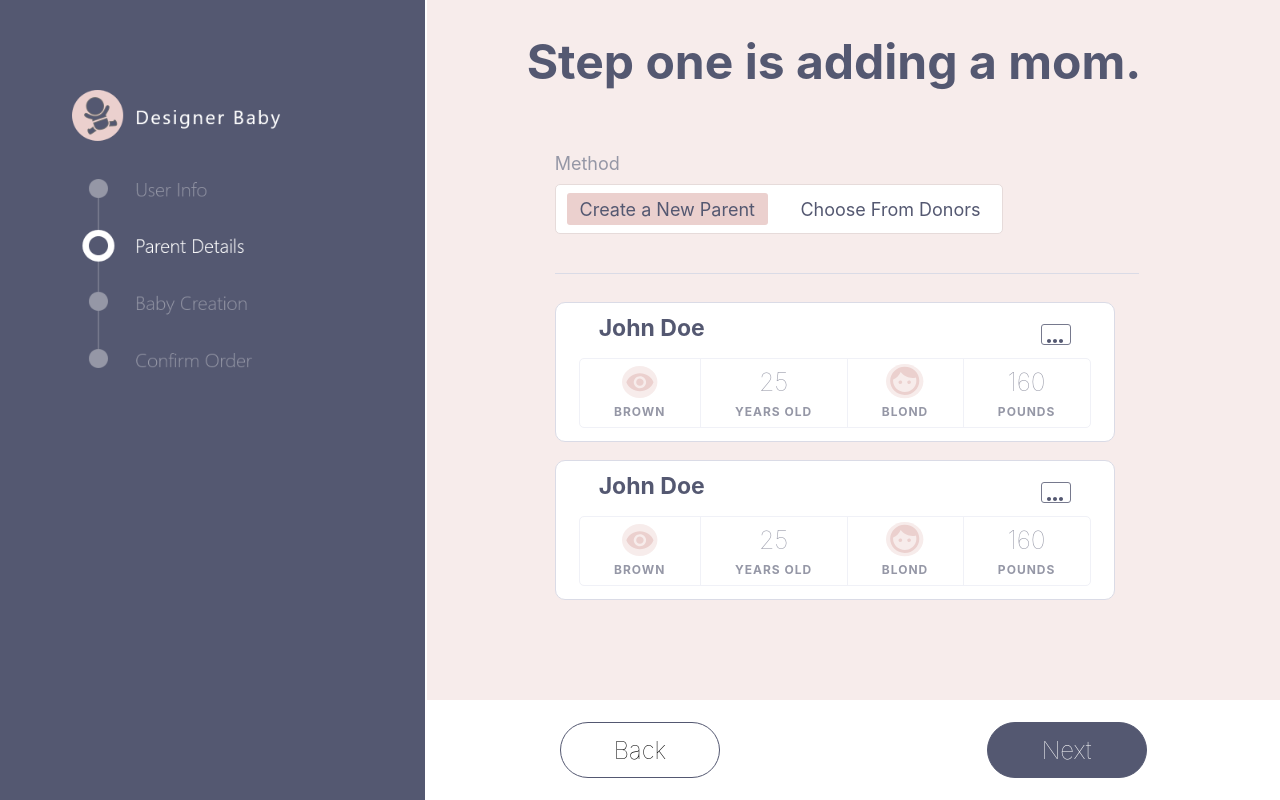
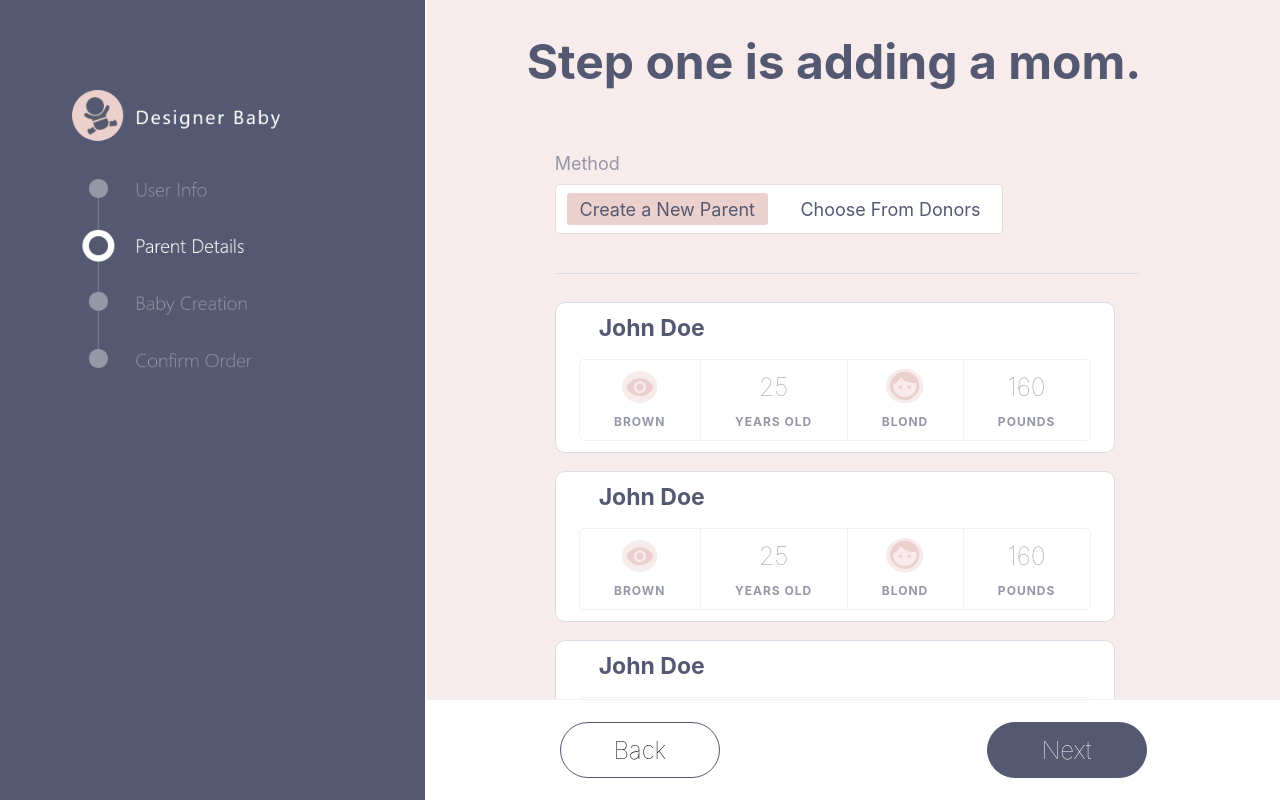
Before and after one commit to canterburymalcolm/canterburymalcolm.github.io, a React (Create React App) app: page / in a window 1280 px wide. Shown: the top 800 px of the page. Built offline with nearby package versions, Linux system fonts and the light colour scheme.

Commit message:
Implemented expanding donor profiles

```diff
--- a/src/js/parents/add-donor.js
+++ b/src/js/parents/add-donor.js
@@ -1,10 +1,38 @@
-import React from 'react';
+import React, { Component } from 'react';
 import Form from '../inputs/form';
 import OptionBar from '../inputs/option-bar';
 import DonorProfile from './donor-profile';
 import '../../styles/parent-details.scss';
 
-const AddDonor = () => {
+class AddDonor extends Component {
+    constructor(props) {
+        super(props);
+        this.state = {
+            expanded: -1
+        }
+    }
+
+    expand(id) {
+        this.setState(state => {
+            const selected = state.expanded === id ? -1 : id;
+            return ({
+                expanded: selected
+            });
+        });
+    }
+
+    render() {
+        let profiles = [];
+        for (let i = 0; i < 20; i++) {
+            profiles[i] =
+                <DonorProfile
+                    key={i}
+                    id={i}
+                    expanded={this.state.expanded === i}
+                    onClick={(id) => {this.expand(id)}}
+                />;
+        }
+
         return (
             <Form
                 className='add-donor'
@@ -15,11 +43,11 @@ const AddDonor = () => {
                 />
                 <div className='line'></div>
                 <div className='profile-list' >
-                <DonorProfile />
-                <DonorProfile />
+                    {profiles}
                 </div>
             </Form>
-    )
+        );
+    }
 }
 
 export default AddDonor;
--- a/src/js/parents/donor-profile.js
+++ b/src/js/parents/donor-profile.js
@@ -1,26 +1,40 @@
-import React, { Component } from 'react';
-import DonorTraits from './donor-traits';
-import Button from '../buttons/button';
+import React from 'react';
+import { TraitBlocks, TraitList } from './donor-traits';
 
-class DonorProfile extends Component {
-    constructor(props) {
-        super(props);
-        this.state = {
-            selected: false
-        }
-    }
+const DonorProfile = (props) => {
+    const numTraits = [
+        ['Age', 25],
+        ['Height', 180],
+        ['Weight', 160],
+        ['Foot Size', 9]
+    ];
+    const stringTraits = [
+        ['Eye Color', 'Brown'],
+        ['Hair Color', 'Blond'],
+        ['Strength', 'Very Strong'],
+        ['Emotional Stability', 'Very Stable']
+    ];
+    const traits = props.expanded ?
+        <div className='expanded-traits'>
+            <TraitList traits={numTraits} />
+            <TraitList traits={stringTraits} />
+        </div>
+        :
+        <TraitBlocks />
 
-    render() {
-        return (
-            <div className='donor-profile'>
-                <div className='head'>
-                    <span>John Doe</span>
-                    <Button className='info'/>
-                </div>
-                <DonorTraits />
+    const isExpanded = props.expanded ? ' expanded' : '';
+    return (
+        <div
+            className={'donor-profile' + isExpanded}
+            onClick={() => props.onClick(props.id)}
+        >
+            <div className='head'>
+                <span>John Doe</span>
             </div>
-        )
-    }
+            {traits}
+            {props.expanded && <span className='cost'>Cost $1000</span>}
+        </div>
+    )
 }
 
 export default DonorProfile;
--- a/src/js/parents/donor-traits.js
+++ b/src/js/parents/donor-traits.js
@@ -2,9 +2,9 @@ import React from 'react';
 import eyeIcon from '../../assets/eye-icon.png';
 import hairIcon from '../../assets/hair-icon.png';
 
-const DonorTraits = () => {
+export const TraitBlocks = () => {
     return (
-        <div className='donor-traits'>
+        <div className='trait-blocks'>
             <div>
                 <img alt="" src={eyeIcon}></img>
                 <span>Brown</span>
@@ -25,4 +25,18 @@ const DonorTraits = () => {
     );
 }
 
-export default DonorTraits;
+export const TraitList = (props) => {
+    const traits = props.traits.map((trait) => {
+        return (
+            <div className='trait' key={trait[0]}>
+                <span className='key'>{trait[0]}</span>
+                <div className='value'>{trait[1]}</div>
+            </div>
+        )
+    })
+    return (
+        <div className='trait-list'>
+            {traits}
+        </div>
+    );
+}
--- a/src/styles/footer.scss
+++ b/src/styles/footer.scss
@@ -1,14 +1,13 @@
-@import './assets.scss';
+@import "./assets.scss";
 
 .footer {
     height: 100px;
     width: calc(200vw / 3);
-
     position: fixed;
     bottom: 0;
-
     background-color: $white;
-
     display: grid;
     grid: "first second" 1fr/ 1fr 1fr;
+
+    border-top: 1.5px solid $highlighted;
 }
--- a/src/styles/parent-details.scss
+++ b/src/styles/parent-details.scss
@@ -21,9 +21,7 @@
 
 .donor-profile {
     display: grid;
-    grid-template-rows: 38% 60%;
-
-    height: 140px;
+    grid-template-rows: 45px auto;
     width: 560px;
     margin-top: 18px;
     padding: 11px 23px;
@@ -43,30 +41,23 @@
         .info {
             position: relative;
             float: right;
-
             margin: 10px 20px 0 0;
         }
-
     }
 
-    .donor-traits {
+    .trait-blocks {
         display: grid;
         grid-auto-flow: column;
-
-        border: 1px solid $highlighted;
+        height: 80px;
+        border: 1.5px solid $highlighted;
         border-radius: 5px;
         background-color: $white;
 
         div {
             display: grid;
             grid-template-rows: 2fr 1fr;
-
             justify-items: center;
-
-            height: 100%;
-            width: auto;
-
-            border-right: 1px solid $highlighted;
+            border-right: 1.5px solid $highlighted;
             color: $secondary;
 
             span:nth-child(1) {
@@ -91,6 +82,65 @@
             border: none;
         }
     }
+
+    .expanded-traits {
+        display: grid;
+        grid-template-columns: auto auto;
+        grid-column-gap: 30px;
+
+        .trait-list {
+            display: grid;
+            background-color: $highlighted;
+            padding: 10px 15px 5px 15px;
+            grid-row-gap: 10px;
+
+            border: 1.5px solid $dark-highlight;
+
+
+            .trait {
+                display: grid;
+                grid-auto-flow: column;
+                justify-content: space-between;
+
+                color: $secondary;
+                padding-bottom: 7px;
+                border-bottom: 1.5px solid $dark-highlight;
+
+                span {
+                    font-size: 13px;
+                    letter-spacing: 1px;
+                    text-transform: uppercase;
+                    font-weight: bolder;
+
+                    align-self: center;
+                }
+
+                div {
+                    align-self: center;
+                    font-size: 17px;
+                    background-color: $white;
+                    padding: 5px 12px;
+                    margin-left: 13px;
+
+                    border: 1.5px solid $dark-highlight;
+                    border-radius: 100px;
+                }
+            }
+
+            .trait:nth-last-child(1) {
+                border: none;
+            }
+        }
+    }
+
+    .cost {
+        justify-self: right;
+        align-self: end;
+        margin: 12px 20px 0 0;
+        color: $primary;
+        font-size: 23px;
+        font-weight: bolder;
+    }
 }
 
 .donor-profile:hover {
@@ -98,6 +148,14 @@
     cursor: pointer;
 }
 
+.expanded:hover {
+    background-color: $dark-highlight;
+}
+
+.expanded {
+    background-color: $dark-highlight;
+}
+
 .line {
     grid-area: line;
     border-bottom: 1.5px solid $dark-highlight;
```
Lines whose indentation alone changed are shown as unchanged.
